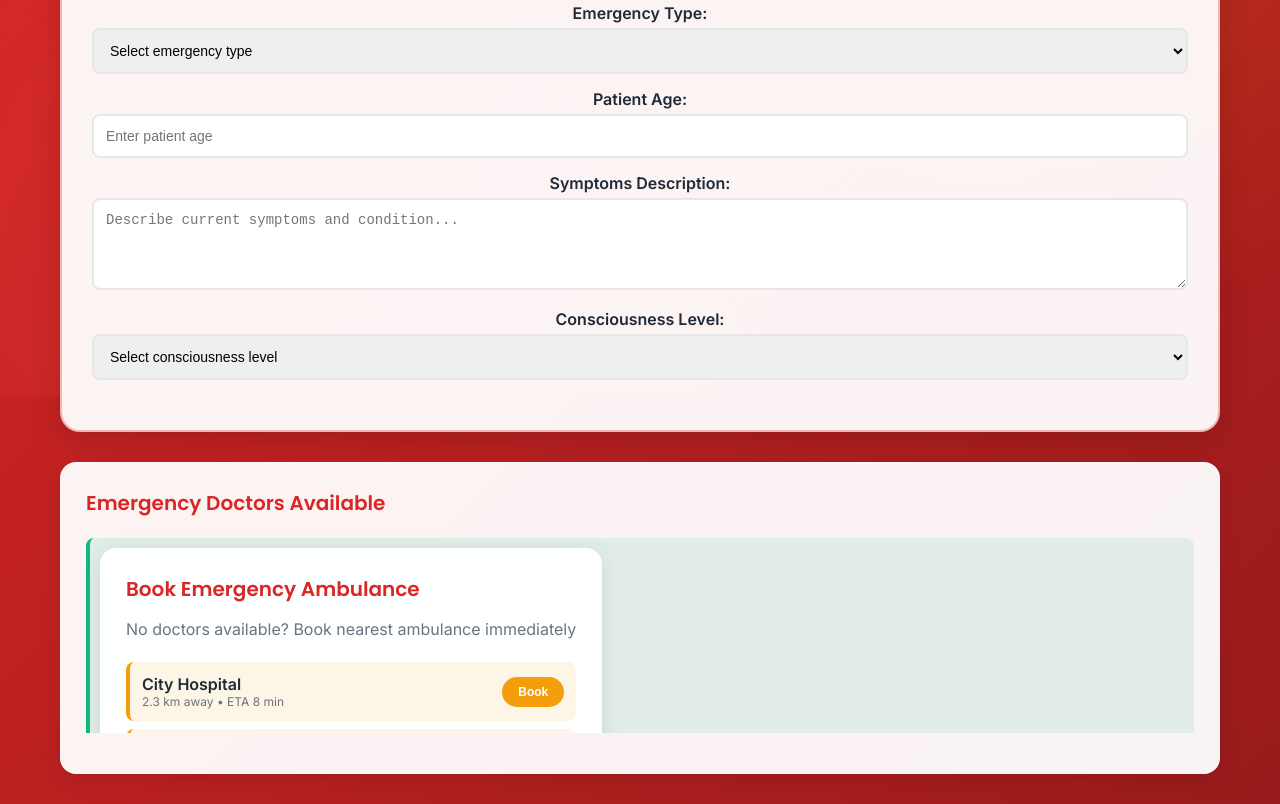
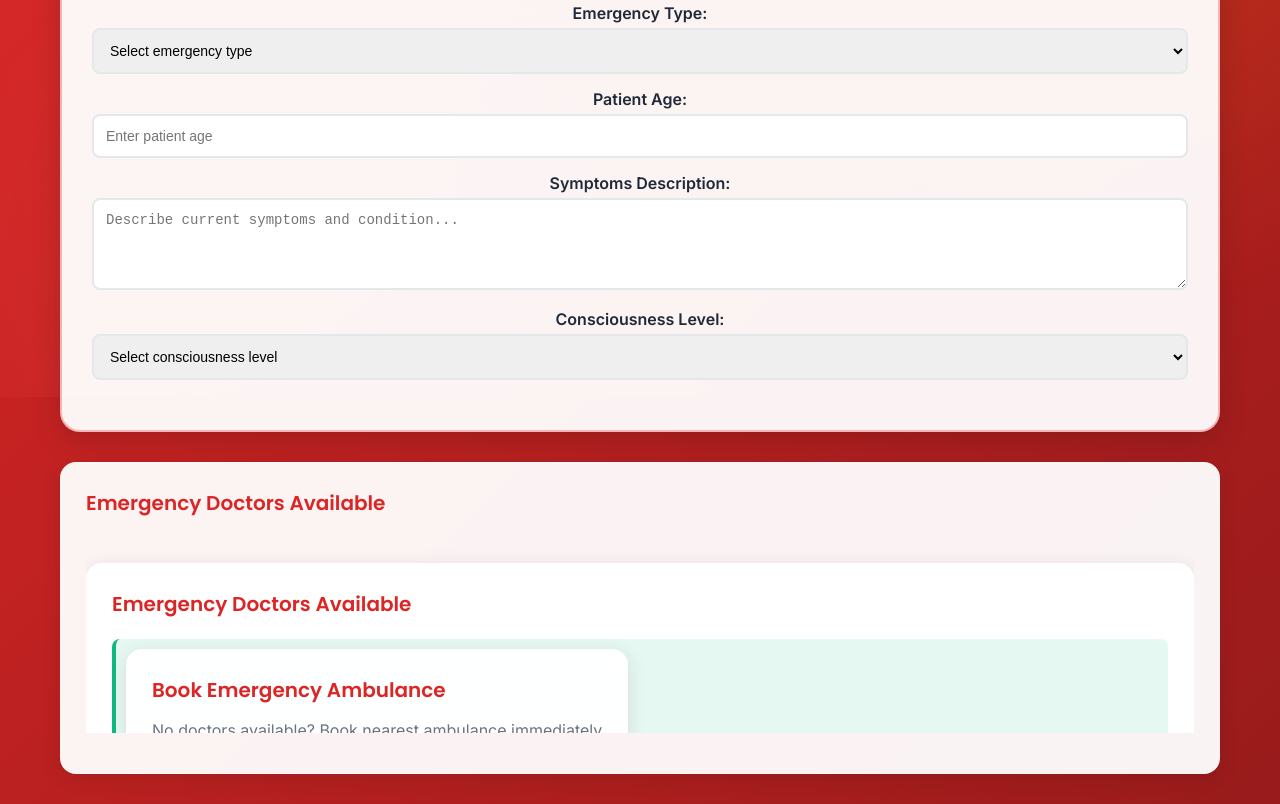
Before and after one commit to 141aks/FINALPROJECT, a plain HTML site: page main7.html in a window 1280 px wide. Shown: the part 403-1207 px from the top of the page. Drawn offline with Linux system fonts and the light colour scheme.

Commit message:
Update main7.html

```diff
--- a/main7.html
+++ b/main7.html
@@ -517,7 +517,9 @@
                 </div>
             </div>
         </div>
-
+  <div class="emergency-card">
+                <div class="card-title"> Emergency Doctors Available</div>
+                <div class="doctor-list">
         <div class="emergency-grid">
             <!-- Available Emergency Doctors -->
             <div class="emergency-card">
```
